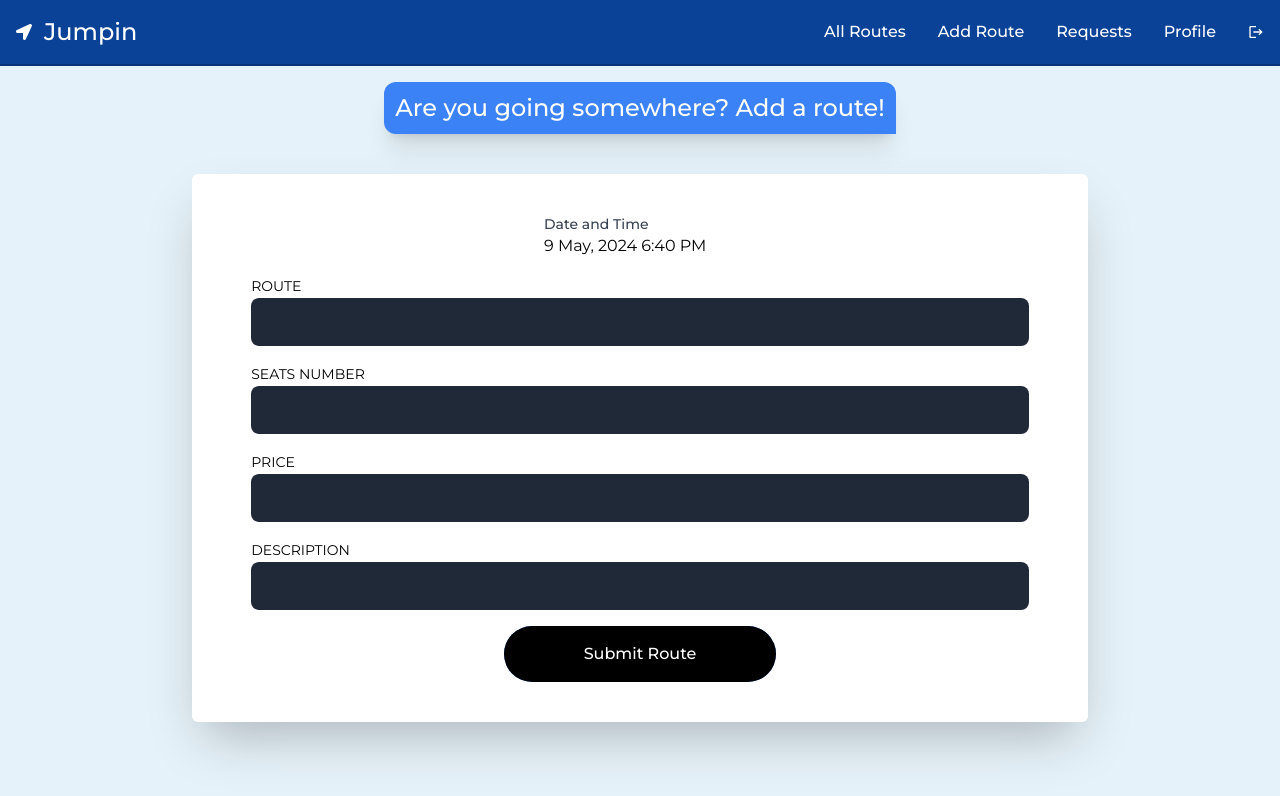
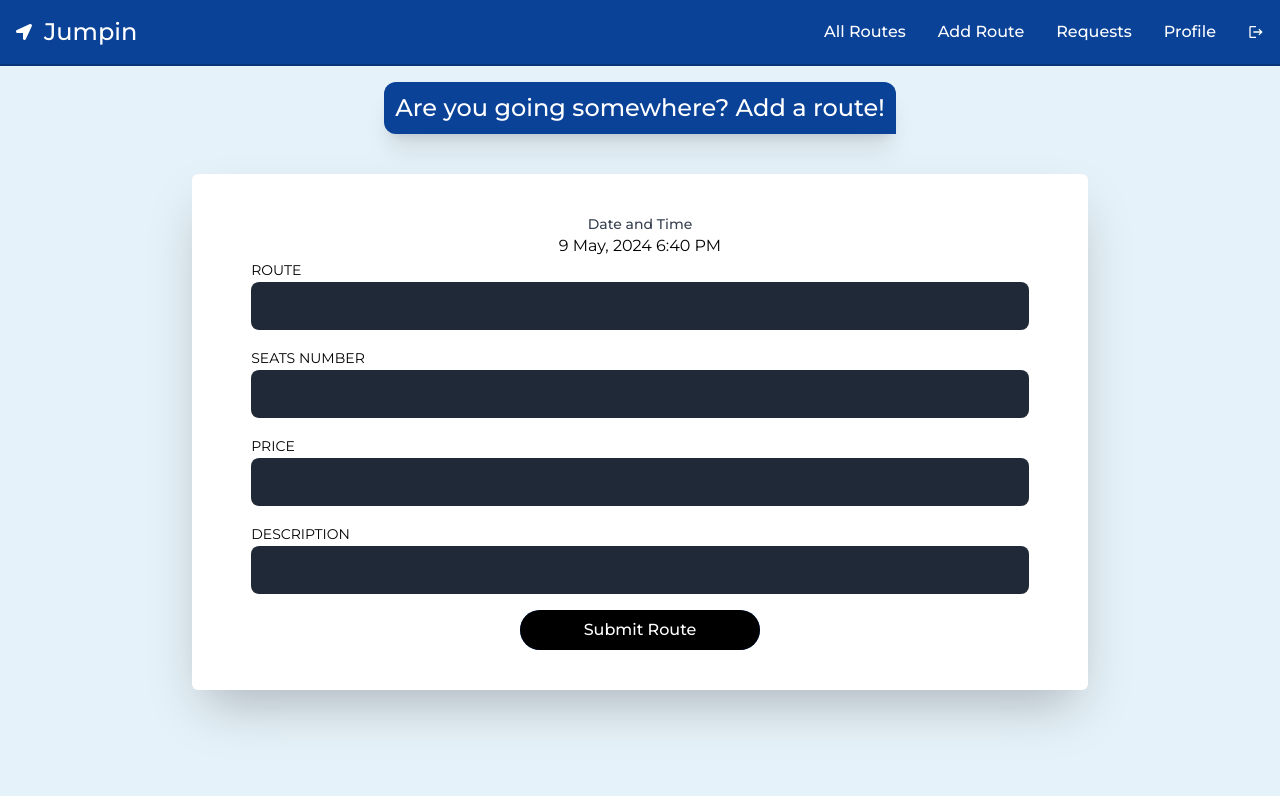
Before and after one commit to IzetDelibasic/jumpin-frontend, a React (Vite) app: page /dashboard/add-route in a window 1280 px wide. Shown: the top 796 px of the page. Built offline with nearby package versions, Linux system fonts and the light colour scheme; no server answers.

Commit message:
Updating responsive for some pages, fixing some issues with style

```diff
--- a/src/components/LandingAction/LandingAction.jsx
+++ b/src/components/LandingAction/LandingAction.jsx
@@ -10,9 +10,9 @@ const LandingAction = () => {
     <div className="flex flex-col items-center justify-center sm:flex-row md:justify-center md:w-[30rem] lg:w-full w-[90%] mx-auto md:mx-0">
       <Link href="">
         <CustomButton
-          className="relative bg-blue-500 text-white font-medium lg:py-[1.2rem] py-[1rem] lg:px-[2.5rem] px-[2.5rem] md:px-[1.5rem] mr-0 mb-[20px] sm:mb-0 rounded-[3rem] group overflow-hidden z-[1]"
+          className="relative bg-blue-500 text-white font-medium py-[1rem] lg:px-[2.5rem] px-[2.5rem] md:px-[1.5rem] mr-0 mb-[20px] sm:mb-0 rounded-[3rem] group overflow-hidden z-[1] text-nowrap"
           iconClassName="group-hover:text-white ml-[10px]"
-          title="Register"
+          title="Start Journey"
           titleClassName="group-hover:text-white font-subtitle"
           href="/register"
           Icon={IoArrowForwardSharp}
@@ -21,9 +21,9 @@ const LandingAction = () => {
         </CustomButton>
       </Link>
       <CustomButton
-        className="relative bg-blue-500 text-white font-medium lg:py-[1.2rem] py-[1rem] lg:px-[2rem] px-[4rem] md:px-[1.5rem] rounded-[3rem] group overflow-hidden z-[1] sm:ml-[20px] hover:border-opacity-0 hover:border-transparent"
+        className="relative bg-blue-500 text-white font-medium py-[1rem] lg:px-[2.5rem] px-[2.5rem] md:px-[1.5rem] rounded-[3rem] group overflow-hidden z-[1] sm:ml-[20px] hover:border-opacity-0 hover:border-transparent text-nowrap"
         iconClassName=""
-        title="Login"
+        title="Search Your Way"
         titleClassName="group-hover:text-white font-subtitle"
         href="/login"
       >
--- a/src/pages/AddRoute/AddRoute.jsx
+++ b/src/pages/AddRoute/AddRoute.jsx
@@ -57,7 +57,7 @@ const AddRoute = () => {
 
   return (
     <div>
-      <h1 className="lg:text-[1.5rem] p-2 font-medium text-center text-white mt-4 font-montserrat bg-blue-500 w-[70%] lg:w-[40%] mx-auto rounded-xl rounded-br-none shadow-xl">
+      <h1 className="lg:text-[1.5rem] p-2 font-medium text-center text-white mt-4 font-montserrat bg-blueColor w-[70%] lg:w-[40%] mx-auto rounded-xl rounded-br-none shadow-xl">
         Are you going somewhere? Add a route!
       </h1>
       <Form
@@ -65,10 +65,10 @@ const AddRoute = () => {
         className="flex flex-col items-center bg-white w-[70%] mx-auto mt-10 font-montserrat px-4 py-10 rounded-md shadow-2xl"
         onSubmit={handleSubmit}
       >
-        <div className="mb-4 ">
+        <div className="flex flex-col items-start mx-auto">
           <label
             htmlFor="dateAndTime"
-            className="block text-sm font-medium text-gray-700"
+            className="text-sm font-medium text-gray-700 mx-auto"
           >
             Date and Time
           </label>
@@ -81,6 +81,7 @@ const AddRoute = () => {
             timeIntervals={15}
             timeCaption="time"
             dateFormat="d MMMM, yyyy h:mm aa"
+            className="text-center"
           />
         </div>
         <FormRow
@@ -112,7 +113,7 @@ const AddRoute = () => {
           onChange={(e) => setDescription(e.target.value)}
         />
         <button
-          className="relative bg-blue-500 text-white font-medium py-[1rem] px-[3.5rem] md:px-[4rem] lg:px-[5rem] mr-0 mb-[20px] md:mb-0 rounded-[3rem] group overflow-hidden z-[1]"
+          className="relative bg-blue-500 text-white font-medium py-[0.5rem] px-[1.5rem] md:px-[3rem] lg:px-[4rem] mr-0 mb-[20px] md:mb-0 rounded-[3rem] group overflow-hidden z-[1] text-nowrap"
           type="submit"
         >
           <div className="">Submit Route</div>
--- a/src/pages/Landing/Landing.jsx
+++ b/src/pages/Landing/Landing.jsx
@@ -18,14 +18,14 @@ const Landing = () => {
         backgroundPosition: "center",
       }}
     >
-      <div className="flex items-center justify-center md:justify-start md:pl-10 pt-10 mb-10 cursor-default mx-auto">
+      <div className="flex items-center justify-center md:justify-start md:pl-10 pt-10 mb-10 lg:mb-4 xl:mb-8 cursor-default mx-auto">
         <img src={logoImage} alt="Logo" className="w-[48px] h-[48px]" />
         <div className="text-3xl font-montserrat pl-[0.5rem] text-blue-500">
           Jumpin
         </div>
       </div>
-      <div className="flex items-center justify-center lg:mt-[6rem] mt-2 lg:pt-[2rem] font-montserrat bg-white bg-opacity-75 xl:w-[70%] md:w-[70%] w-[95%] mx-auto rounded-xl">
-        <div className="max-w-screen-lg flex lg:flex-row lg:justify-between flex-col-reverse sm:flex-col justify-center mx-auto px-6 lg:py-12 py-6 items-center text-center">
+      <div className="flex items-center justify-center xl:mt-[6rem] mt-2 xl:pt-[2rem] font-montserrat bg-white bg-opacity-75 xl:w-[70%] md:w-[70%] w-[95%] mx-auto rounded-xl">
+        <div className="max-w-screen-lg flex xl:flex-row xl:justify-between flex-col-reverse sm:flex-col justify-center mx-auto px-6 xl:py-12 py-6 lg:py-2 items-center text-center">
           <div className="flex flex-col items-center lg:w-[60%] w-[90%] sm:mb-10 lg:mb-0">
             <h1 className="md:text-3xl text-xl font-bold mb-4">
               Welcome to <span className="text-blue-500">Jumpin</span>
@@ -39,7 +39,7 @@ const Landing = () => {
             </p>
             <LandingAction />
           </div>
-          <div className="flex lg:justify-end justify-center mb-4">
+          <div className="flex xl:justify-end justify-center my-4">
             <img
               src={landingImage}
               alt="LandingImage"
--- a/src/pages/Login/Login.jsx
+++ b/src/pages/Login/Login.jsx
@@ -76,7 +76,7 @@ const LoginPage = () => {
           Jumpin
         </div>
       </div>
-      <div className="bg-white bg-opacity-80 xl:w-[25%] p-8 rounded-[10px] rounded-bl-none flex flex-col items-center">
+      <div className="bg-white bg-opacity-80 xl:w-[25%] w-[97%] sm:w-[50%] md:w-[40%] p-8 rounded-[10px] rounded-bl-none flex flex-col items-center">
         <h1 className="text-2xl font-bold text-bluePurple uppercase mb-4 text-center">
           Login
         </h1>
--- a/src/pages/Register/Register.jsx
+++ b/src/pages/Register/Register.jsx
@@ -85,7 +85,7 @@ const Register = () => {
           Jumpin
         </div>
       </div>
-      <div className="bg-white bg-opacity-80 xl:w-[25%] p-8 rounded-[10px] rounded-bl-none flex flex-col items-center">
+      <div className="bg-white bg-opacity-80 xl:w-[25%] w-[97%] sm:w-[50%] md:w-[40%] p-8 rounded-[10px] rounded-bl-none flex flex-col items-center">
         <h1 className="text-2xl font-bold text-bluePurple uppercase mb-4 text-center font-montserrat">
           Register
         </h1>
--- a/src/pages/Requests/Requests.jsx
+++ b/src/pages/Requests/Requests.jsx
@@ -8,6 +8,8 @@ const Requests = () => {
     useDashboardContext();
   const [userRequests, setUserRequests] = useState([]);
   const [userRecievedRequests, setUserRecievedRequests] = useState([]);
+  console.log(userRecievedRequests);
+  console.log(userRequests);
   useEffect(() => {
     const getUserSentRequests = async () => {
       const token = localStorage.getItem("jwtToken");
@@ -132,6 +134,7 @@ const Requests = () => {
               <div className="font-normal">
                 Description: {request.description}
               </div>
+              <div className="font-normal">Status: {request.status}</div>
             </div>
           </div>
         ))}
```
